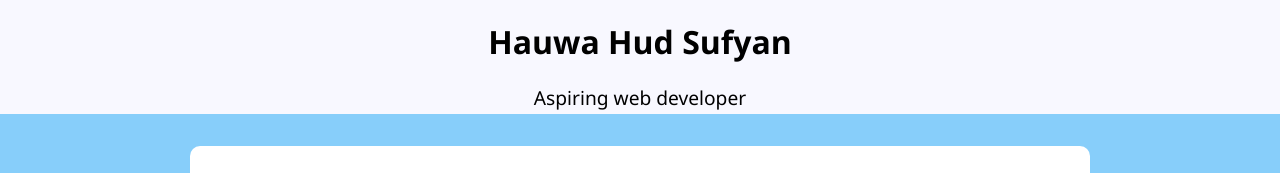
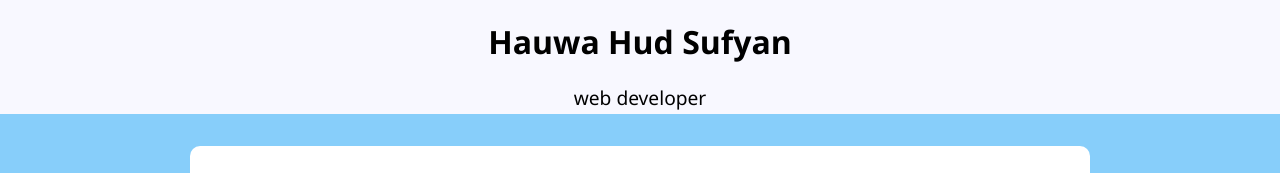
Before and after one commit to jayeve66/portfolio-project, a plain HTML site: page index.html in a window 1280 px wide. Shown: the top 173 px of the page. Drawn offline with Linux system fonts and the light colour scheme.

Commit message:
Update index.html

```diff
--- a/index.html
+++ b/index.html
@@ -9,7 +9,7 @@
 <body>
     <header>
      <h1>Hauwa Hud Sufyan</h1>
-     <p> Aspiring web developer</p>
+     <p>  web developer</p>
     </header>
 
 <section class="about">
```
